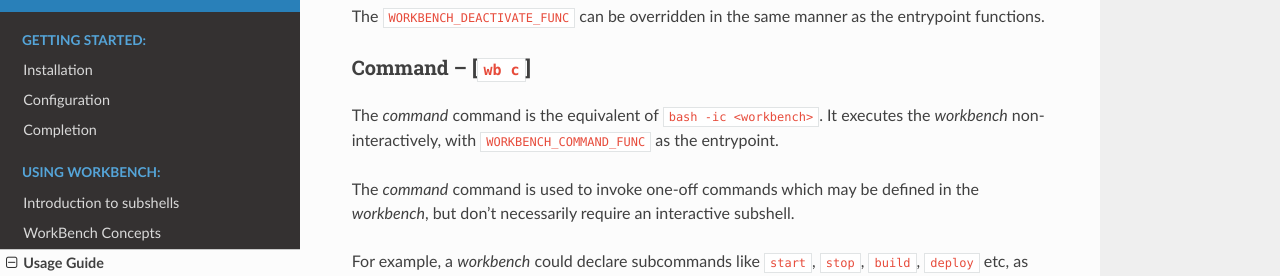
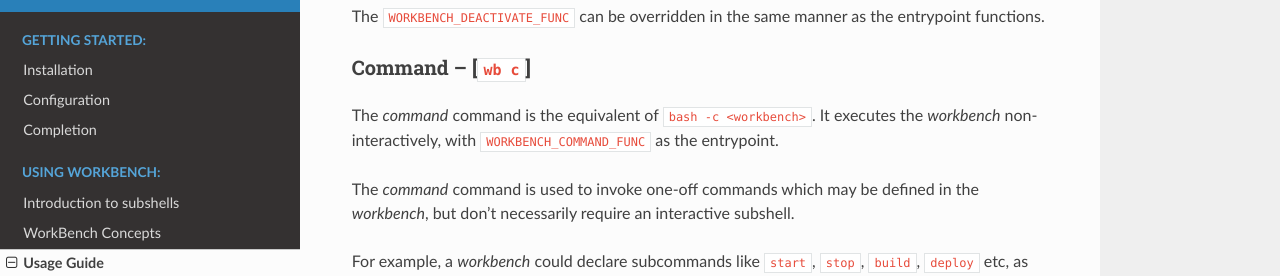
Before and after one commit to pshirali/workbench, a Sphinx documentation site: the page built from docs/source/using_wb/usage.rst, in a window 1280 px wide and 900 px high, scrolled down 3202 px. Shown: the part 150-426 px from the top of the window. Built offline with Sphinx 7.4.7 and the Read the Docs theme 2.0.0, drawn with Linux system fonts in a browser that asks for light colours.

```diff
--- a/docs/source/reference/environ.rst
+++ b/docs/source/reference/environ.rst
@@ -23,7 +23,7 @@ consumes in its configuration.
 +---------------------------+------------------------+--------------------------------------------------------+
 | WORKBENCH_ACTIVATE_CMD    | /bin/bash --rcfile     | Command to invoke subshell in intereactive mode        |
 +---------------------------+------------------------+--------------------------------------------------------+
-| WORKBENCH_COMMAND_CMD     | /bin/bash -ic          | Command to invoke a script in non-interactive mode     |
+| WORKBENCH_COMMAND_CMD     | /bin/bash -c           | Command to invoke a script in non-interactive mode     |
 +---------------------------+------------------------+--------------------------------------------------------+
 | WORKBENCH_ACTIVATE_FUNC   | workbench_OnActivate   | Entrypoint function name for the on `activate` command |
 +---------------------------+------------------------+--------------------------------------------------------+
--- a/docs/source/using_wb/usage.rst
+++ b/docs/source/using_wb/usage.rst
@@ -183,7 +183,7 @@ as the entrypoint functions.
 Command -- [``wb c``]
 ---------------------
 
-The `command` command is the equivalent of ``bash -ic <workbench>``. It
+The `command` command is the equivalent of ``bash -c <workbench>``. It
 executes the `workbench` non-interactively, with ``WORKBENCH_COMMAND_FUNC``
 as the entrypoint.
 
```
